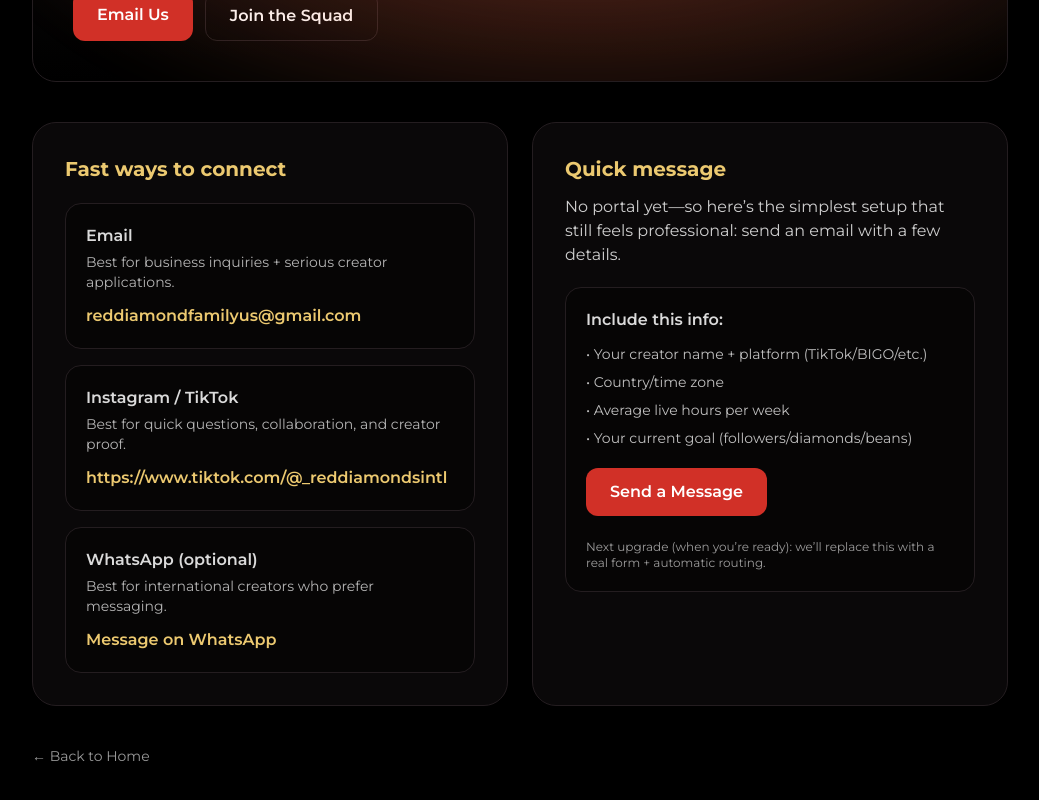
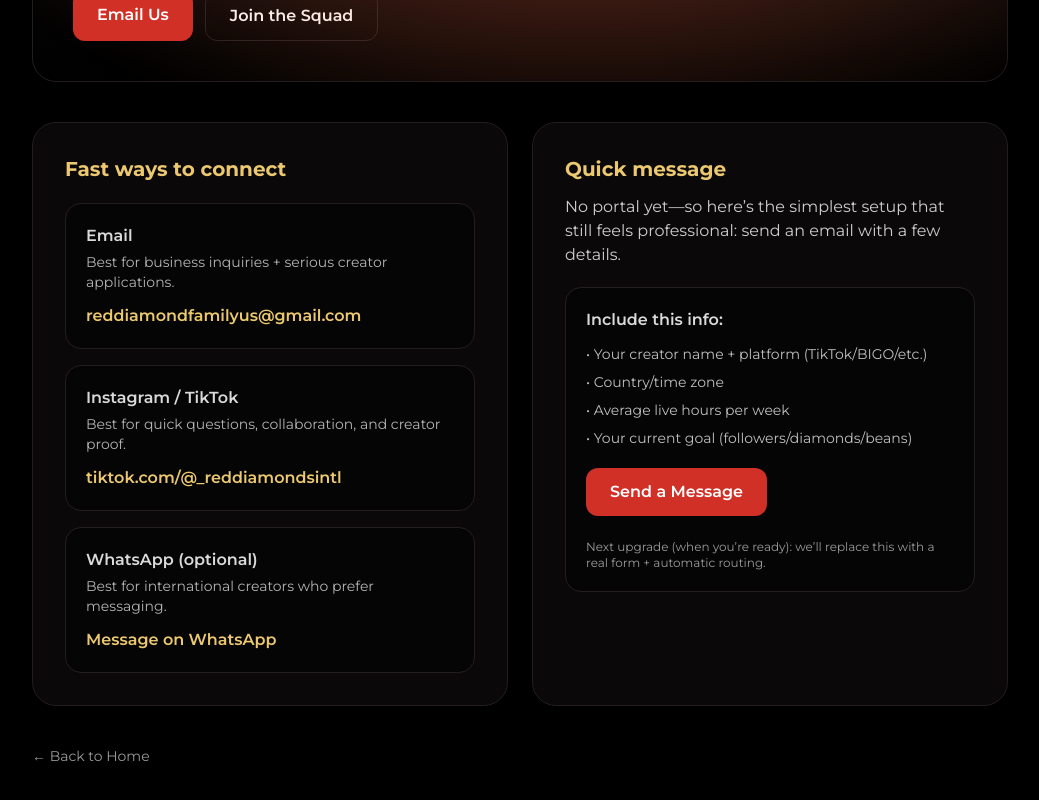
Before and after one commit to KingAdamas/reddiamonds-site, a Next.js app: page /contact in a window 1280 px wide. Shown: the part 487-1287 px from the top of the page, without its empty margins (120-1159 px from the left). Built offline with nearby package versions, Linux system fonts and the light colour scheme.

Commit message:
Finish Connect page

```diff
--- a/app/contact/page.tsx
+++ b/app/contact/page.tsx
@@ -68,7 +68,7 @@ export default function ContactPage() {
                   target="_blank"
                   rel="noreferrer noopener"
                 >
-                  https://www.tiktok.com/@_reddiamondsintl
+                  tiktok.com/@_reddiamondsintl
                 </a>
               </div>
 
@@ -108,7 +108,8 @@ export default function ContactPage() {
 
               <a
                 className="rdi-btn-shine mt-5 inline-block rounded-xl bg-[#d13027] px-6 py-3 font-semibold text-white hover:bg-[#97261f]"
-                href="mailto:REPLACE_ME@yourdomain.com?subject=RDI%20-%20Creator%20Inquiry&body=Creator%20Name%3A%0APlatform%3A%0ARegion%2FTime%20Zone%3A%0ALive%20Hours%2FWeek%3A%0AGoal%3A%0A%0ALinks%20(to%20your%20profile%2Fclips)%3A%0A"
+
+href="mailto:reddiamondfamilyus@gmail.com?subject=RDI%20-%20Creator%20Inquiry&body=Creator%20Name%3A%0APlatform%3A%0ARegion%2FTime%20Zone%3A%0ALive%20Hours%2FWeek%3A%0AGoal%3A%0A%0ALinks%20(to%20your%20profile%2Fclips)%3A%0A"
               >
                 Send a Message
               </a>
```
